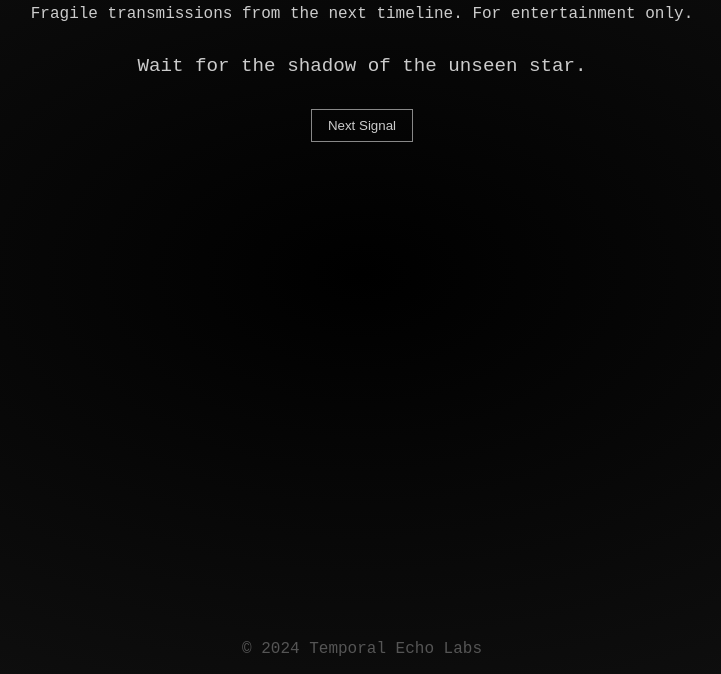
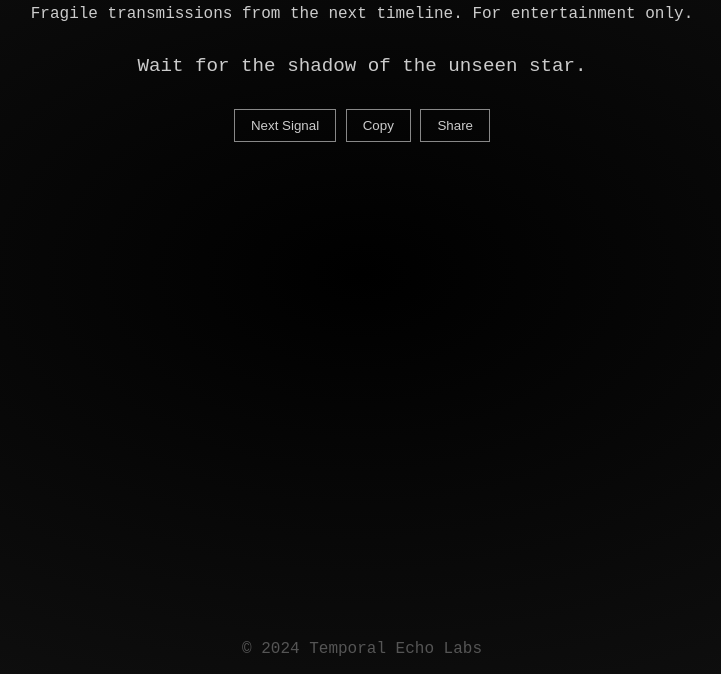
Before and after one commit to Jodecikids/glow-blueprint, a plain HTML site: page index.html in a window 1280 px wide. Shown: the part 126-800 px from the top of the page, without its empty margins (278-999 px from the left). Drawn offline with Linux system fonts and the light colour scheme.

Commit message:
Update index.html

```diff
--- a/index.html
+++ b/index.html
@@ -3,6 +3,7 @@
 <head>
     <meta charset="UTF-8">
     <meta name="viewport" content="width=device-width, initial-scale=1.0">
+    <meta name="description" content="Mystical oracle generating random predictions. Perfect for digital product sales.">
     <title>Quantum Signal Oracle</title>
     <link rel="stylesheet" href="styles.css">
 </head>
@@ -11,7 +12,11 @@
         <h1 class="glitch" data-text="Quantum Signal Oracle">Quantum Signal Oracle</h1>
         <p class="intro">Fragile transmissions from the next timeline. For entertainment only.</p>
         <div id="prediction" class="prediction"></div>
-        <button id="next">Next Signal</button>
+        <div class="buttons">
+            <button id="next">Next Signal</button>
+            <button id="copy">Copy</button>
+            <button id="share">Share</button>
+        </div>
     </div>
     <footer>© 2024 Temporal Echo Labs</footer>
     <script src="script.js"></script>
```
